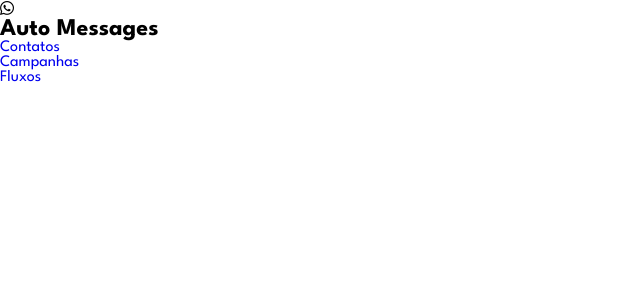
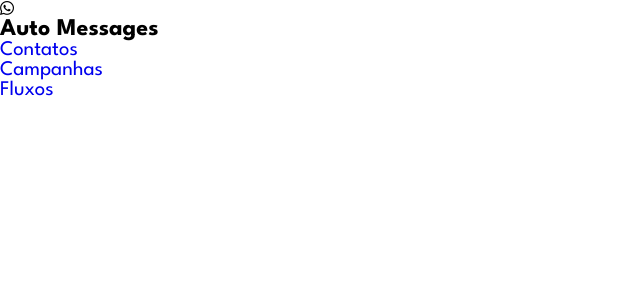
Before and after one commit to rodrigodesouzasantos97/AutoMessagesWhatsapp, a React (Vite) app in the folder frontend/: page / in a window 1280 px wide. Shown: the top 300 px of the page, without its empty margins (0-640 px from the left). Built offline with nearby package versions, Linux system fonts and the light colour scheme.

Commit message:
chore: change a and input file font size

```diff
--- a/frontend/src/index.css
+++ b/frontend/src/index.css
@@ -7,6 +7,7 @@
 
 a{
     text-decoration: none;
+    font-size: 1.3rem;
 }
 
 input[type="file"]::file-selector-button{
@@ -20,6 +21,7 @@
     border-radius: 5px;
     opacity: 0.8;
     cursor: pointer;
+    font-size: 1.1rem;
 }
 
 button:hover,
```
